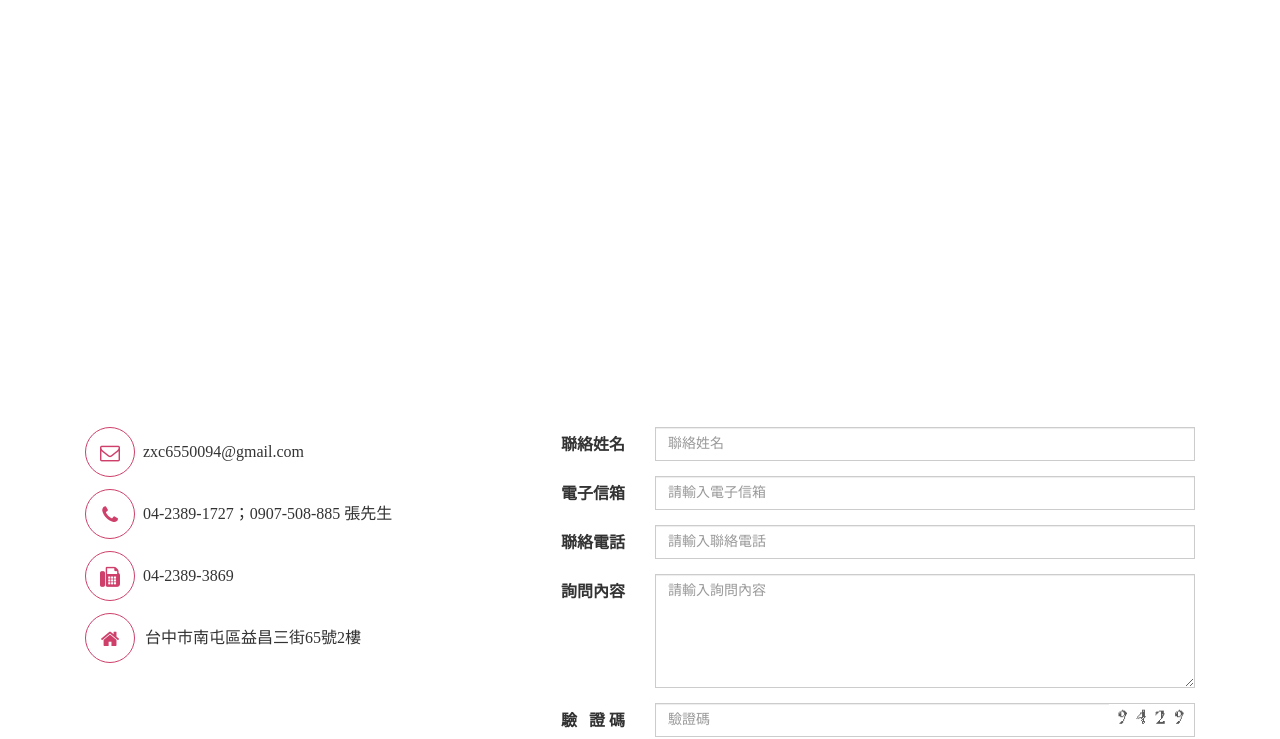
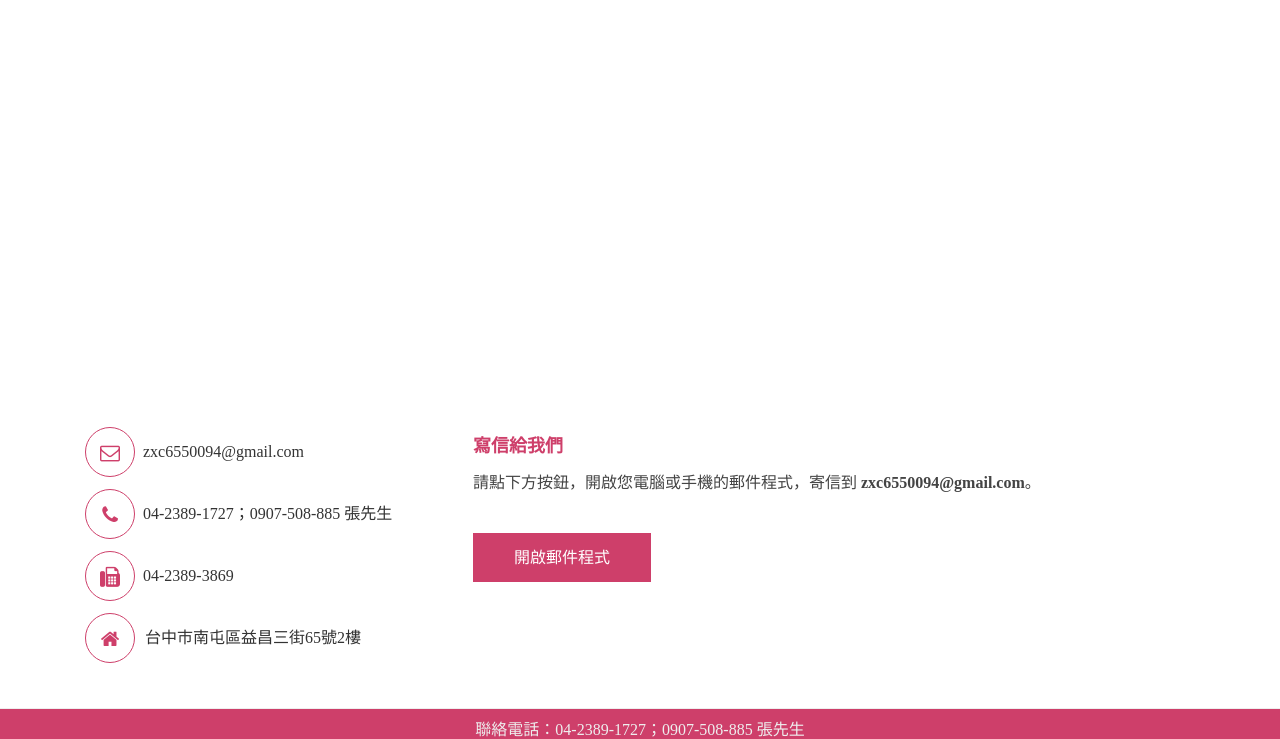
Before and after one commit to vincent91081876/0423891727.com.tw, a plain HTML site: page contact.html in a window 1280 px wide. Shown: the part 231-970 px from the top of the page. Drawn offline with Linux system fonts and the light colour scheme; some packages are replaced by stand-ins of ours.

Commit message:
聯絡表單跟驗證碼移除

```diff
--- a/contact.html
+++ b/contact.html
@@ -27,8 +27,6 @@
   <link rel="stylesheet" href="css/animation.css">
   <link rel="stylesheet" type="text/css" href="css/login.css">
 	<script src="js/jquery-1.10.2.min.js"></script>
-  <script src="js/jquery.validate.js" type="text/javascript"></script>
-  <script src="js/additional-methods.js"></script>
 	</head>
 <body>
 
@@ -172,7 +170,7 @@
           <div class="contact_list">
             <ul>
               <li><span><i class="fa fa-envelope-o" aria-hidden="true"></i></span>
-zxc6550094@gmail.com</li>
+<a href="mailto:zxc6550094@gmail.com?subject=%E6%84%8F%E9%A6%A8%E9%A3%9F%E5%93%81%E7%B6%B2%E7%AB%99%E8%A9%A2%E5%95%8F">zxc6550094@gmail.com</a></li>
               <li><span><i class="fa fa-phone"></i></span>04-2389-1727；0907-508-885 張先生</li>
               <li><span><i class="fa fa-fax"></i></span>
 04-2389-3869　</li>
@@ -182,46 +180,11 @@ zxc6550094@gmail.com</li>
 台中市南屯區益昌三街65號2樓</div>
       </div>
   		<div class="col-sm-8 col-md-8">
-        <form id="contact-form" action="https://www.0423891727.com.tw/getNew.html" method="POST" class="form-horizontal" role="form">
-  				<div class="form-group">
-   					<label for="inputCompanyName" class="col-sm-3 control-label">聯絡姓名</label>
-  					<div class="col-sm-9">
-  						<input name="name" type="text" class="form-control" id="inputCompanyName" placeholder="聯絡姓名" required />
-  					</div>
-  				</div>
-    				<div class="form-group">
-      				<label for="inputYourName" class="col-sm-3 control-label">電子信箱</label>
-      				<div class="col-sm-9">
-        					<input name="email" type="text" class="form-control" id="inputYourName" placeholder="請輸入電子信箱" required email='1' />
-      				</div>
-    				</div>
-    				<div class="form-group">
-      				<label for="inputKana" class="col-sm-3 control-label">聯絡電話</label>
-      				<div class="col-sm-9">
-        					<input name="tel" type="text" class="form-control" id="inputKana" placeholder="請輸入聯絡電話" required phoneInternation='1' />
-      				</div>
-    				</div>
-         		<div class="form-group">
-      				<label for="textareaMessage" class="col-sm-3 control-label">詢問內容</label>
-      				<div class="col-sm-9">
-        					<textarea name="message" class="form-control" rows="5" id="textareaMessage" placeholder="請輸入詢問內容" required></textarea>
-      				</div>
-    				</div>
-            <div class="form-group">
-              <label for="" class="col-sm-3 control-label">驗 &nbsp 證&nbsp碼</label>
-              <div class="col-sm-9">
-                  <img height="40px" id="rand-img" align="absmiddle" src="imgcode.png" style="z-index:999;cursor:pointer;margin:0px 0px;" onclick="this.src='imgcode7249.png?update=' + Math.random()" alt="重新整理">
-                  <input name="code" id="code" type="text" class="form-control" size="30" required placeholder="驗證碼" />
-              </div>
-            </div>
-    				<div class="form-group">
-      				<div class="col-sm-12 text-center" style="margin-top: 10px; text-align: right;">
-                <input type="hidden" name="act" value="contact" />
-                <input type="hidden" name="formhash" value="03e22cb9" />
-        				<button type="submit" class="btn btn-post btn-lg" data-ua="lg">送 信</button>
-      				</div>
-    				</div>
-  			</form>
+        <div class="local-mail">
+          <h4>寫信給我們</h4>
+          <p>請點下方按鈕，開啟您電腦或手機的郵件程式，寄信到 <strong>zxc6550094@gmail.com</strong>。</p>
+          <a class="btn btn-post btn-lg" href="mailto:zxc6550094@gmail.com?subject=%E6%84%8F%E9%A6%A8%E9%A3%9F%E5%93%81%E7%B6%B2%E7%AB%99%E8%A9%A2%E5%95%8F">開啟郵件程式</a>
+        </div>
   		</div>
 	 </div>
 	</section>
@@ -271,71 +234,6 @@ zxc6550094@gmail.com</li>
       }
     });
 
-    $(function(){
-
-      jQuery.validator.addMethod("phoneInternation", function (phone, element) {
-          phone = phone.replace(/\s+/g, "");
-          return this.optional(element) || phone.length > 9 && phone.match(/^((\+)?[1-9]{1,2})?([-\s\.])?((\(\d{1,4}\))|\d{1,4})(([-\s\.])?[0-9]{1,12}){1,2}(\s*(ext|x)\s*\.?:?\s*([0-9]+))?$/);
-      }, "請輸入正確的電話格式");
-
-      $('#contact-form').validate({
-        submitHandler: function(form) {
-
-          if (!$("#overLay").size()) {
-                $('<div id="overLay"></div>').prependTo($("body"));
-                $("#overLay").css({
-                    width: "100%",
-                    backgroundColor: "#000",
-                    opacity: 0.2,
-                    position: "absolute",
-                    left: 0,
-                    top: 0,
-                    zIndex: 1002
-                }).height($(document).height());
-
-                var _scrollTop = $(window).scrollTop()+($(window).height()/2);
-            var afcancelTpl = '<div id="box" style="display: block; z-index: 9999; opacity:1.0; position: absolute; top:'+_scrollTop+'px; left:50%; margin-left: -200px; margin-top: -100px;">';
-            afcancelTpl += '<div class="login afcan">';
-            afcancelTpl += '  <div  class="surebox">';
-            afcancelTpl += '    <li class="title1">提示訊息</li>';
-            afcancelTpl += '        資料傳送中....<br>';
-            afcancelTpl += '  </div>';
-            afcancelTpl += '</div>';
-            afcancelTpl += '</div>';
-
-            //$(window).scrollTop(0);
-            $(afcancelTpl).prependTo($("body"));
-
-            }
-
-          var time = setInterval(function() {
-            form.submit();
-            clearInterval(time);
-          }, 800);
-        },
-          rules: {
-          code: {
-            required: true,
-            minlength: 4,
-            remote: {
-              url: 'verifycode.php',
-              type: "post",
-              data: {
-                  code: function() {
-                    return $('#code').val();
-                  }
-              }
-            }
-          }
-        },
-        messages: {
-          code: {
-            remote: '請輸入正確的驗証碼'
-          }
-        }
-      });
-
-    })
   </script>
 	<hr>
 <footer class="ft_pc">
--- a/css/offline-fix.css
+++ b/css/offline-fix.css
@@ -49,3 +49,27 @@
     max-width: 100%;
   }
 }
+
+/* Contact page: replace form with local mail action */
+.local-mail {
+  padding: 10px 8px 20px;
+}
+.local-mail h4 {
+  margin: 0 0 12px;
+  color: #ce3f6a;
+  font-weight: bold;
+}
+.local-mail p {
+  margin: 0 0 20px;
+  line-height: 1.8;
+  color: #444;
+}
+.local-mail .btn-post {
+  display: inline-block;
+  padding: 10px 28px;
+  text-decoration: none;
+}
+.contact_list a {
+  color: #333;
+  text-decoration: underline;
+}
```
